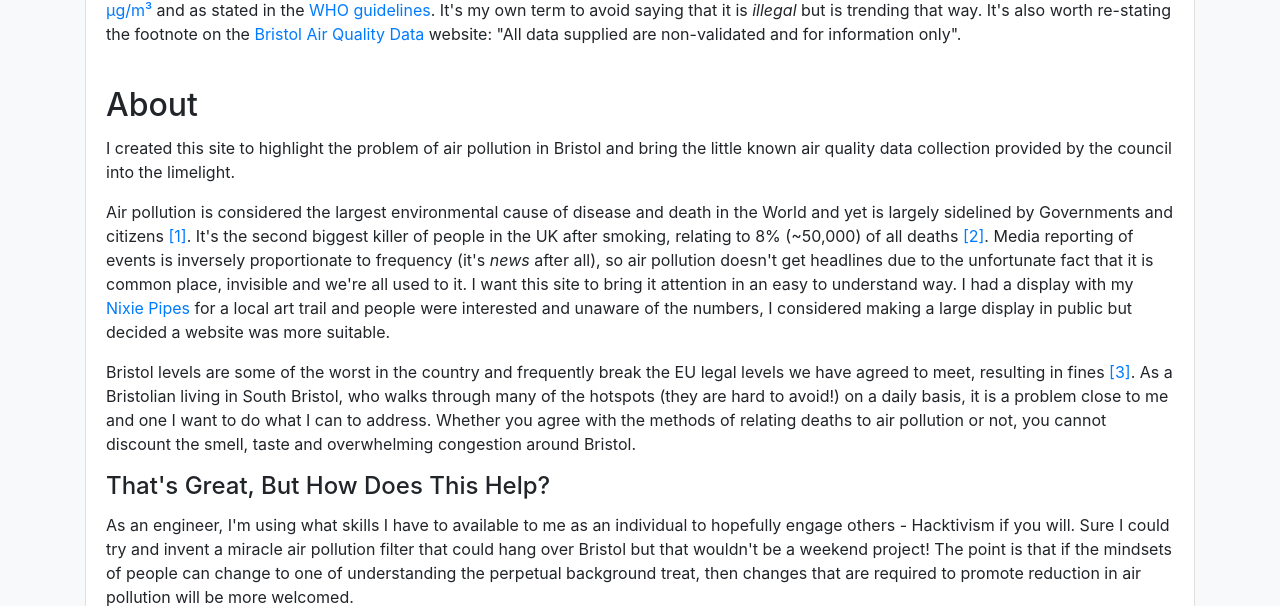
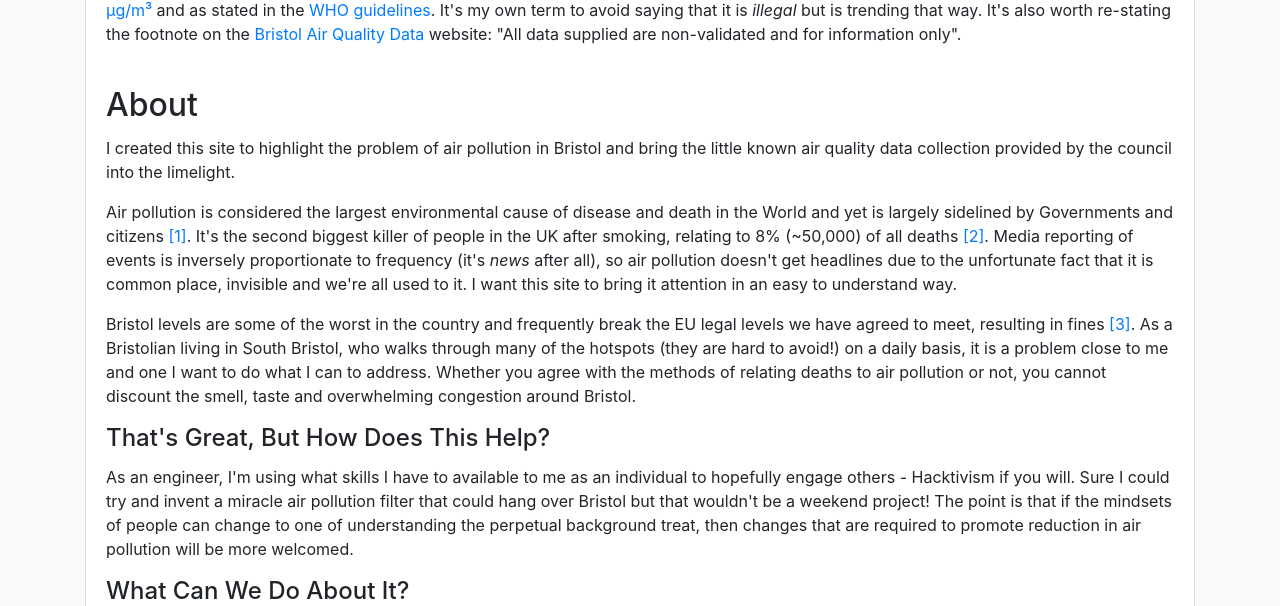
Before and after one commit to tuna-f1sh/bristol-choking, a Flask app: template templates/index.html in a window 1280 px wide. Shown: the part 947-1553 px from the top of the page. Run offline with Flask 2, Linux system fonts and the light colour scheme; the template is opened without the code that fills it, so the values that code supplies are empty; some libraries are stand-ins or nearby versions.

Commit message:
Make things a bit more consice

```diff
--- a/templates/index.html
+++ b/templates/index.html
@@ -255,7 +255,7 @@
                 <div class="card-body">
                   <h2 class="card-title" id="about">About</h2>
                   <p class="card-text">I created this site to highlight the problem of air pollution in Bristol and bring the little known air quality data collection provided by the council into the limelight.</p>
-                  <p class="card-text">Air pollution is considered the largest environmental cause of disease and death in the World and yet is largely sidelined by Governments and citizens <a target='_blank' href='http://www.thelancet.com/commissions/pollution-and-health'>[1]</a>. It's the second biggest killer of people in the UK after smoking, relating to 8% (~50,000) of all deaths <a target='_blank' href='http://www.independent.co.uk/environment/pollution-air-clean-water-vehicles-diesel-car-tax-lancet-report-deaths-fatal-disease-a8009751.html'>[2]</a>. Media reporting of events is inversely proportionate to frequency (it's <em>news</em> after all), so air pollution doesn't get headlines due to the unfortunate fact that it is common place, invisible and we're all used to it. I want this site to bring it attention in an easy to understand way. I had a display with my <a target='_blank' href='nixiepipe.com'>Nixie Pipes</a> for a local art trail and people were interested and unaware of the numbers, I considered making a large display in public but decided a website was more suitable.</p>
+                  <p class="card-text">Air pollution is considered the largest environmental cause of disease and death in the World and yet is largely sidelined by Governments and citizens <a target='_blank' href='http://www.thelancet.com/commissions/pollution-and-health'>[1]</a>. It's the second biggest killer of people in the UK after smoking, relating to 8% (~50,000) of all deaths <a target='_blank' href='http://www.independent.co.uk/environment/pollution-air-clean-water-vehicles-diesel-car-tax-lancet-report-deaths-fatal-disease-a8009751.html'>[2]</a>. Media reporting of events is inversely proportionate to frequency (it's <em>news</em> after all), so air pollution doesn't get headlines due to the unfortunate fact that it is common place, invisible and we're all used to it. I want this site to bring it attention in an easy to understand way.</p>
                   <p class="card-text">Bristol levels are some of the worst in the country and frequently break the EU legal levels we have agreed to meet, resulting in fines <a target='_blank' href='https://www.bristol.gov.uk/documents/20182/32675/Air+Quality+Annual+Status+Report+ASR+Report+2017/9c167d10-1fef-bf3b-15eb-fa07d9e13f9d'>[3]</a>. As a Bristolian living in South Bristol, who walks through many of the hotspots (they are hard to avoid!) on a daily basis, it is a problem close to me and one I want to do what I can to address. Whether you agree with the methods of relating deaths to air pollution or not, you cannot discount the smell, taste and overwhelming congestion around Bristol.
                   <h4 class="card-title">That's Great, But How Does This Help?</h4>
                   <p class="card-text">As an engineer, I'm using what skills I have to available to me as an individual to hopefully engage others - Hacktivism if you will. Sure I could try and invent a miracle air pollution filter that could hang over Bristol but that wouldn't be a weekend project! The point is that if the mindsets of people can change to one of understanding the perpetual background treat, then changes that are required to promote reduction in air pollution will be more welcomed.
```
